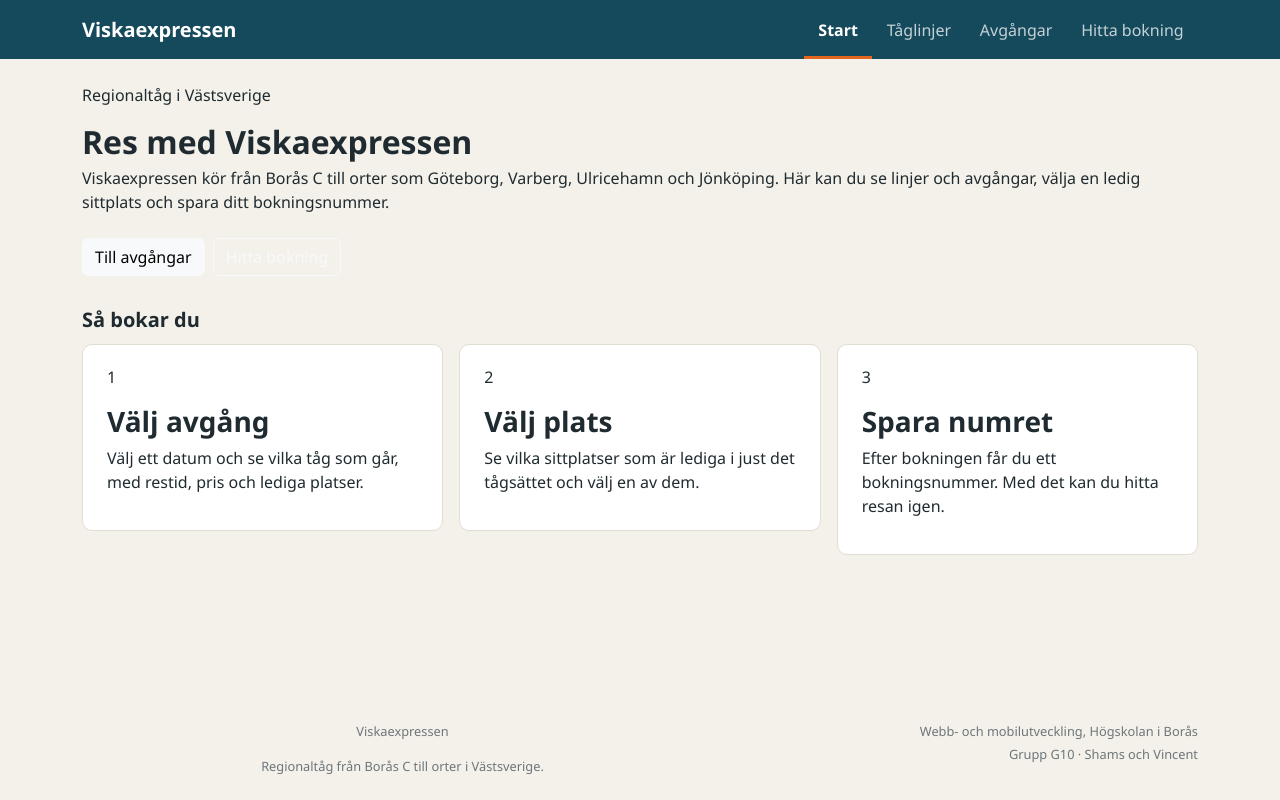
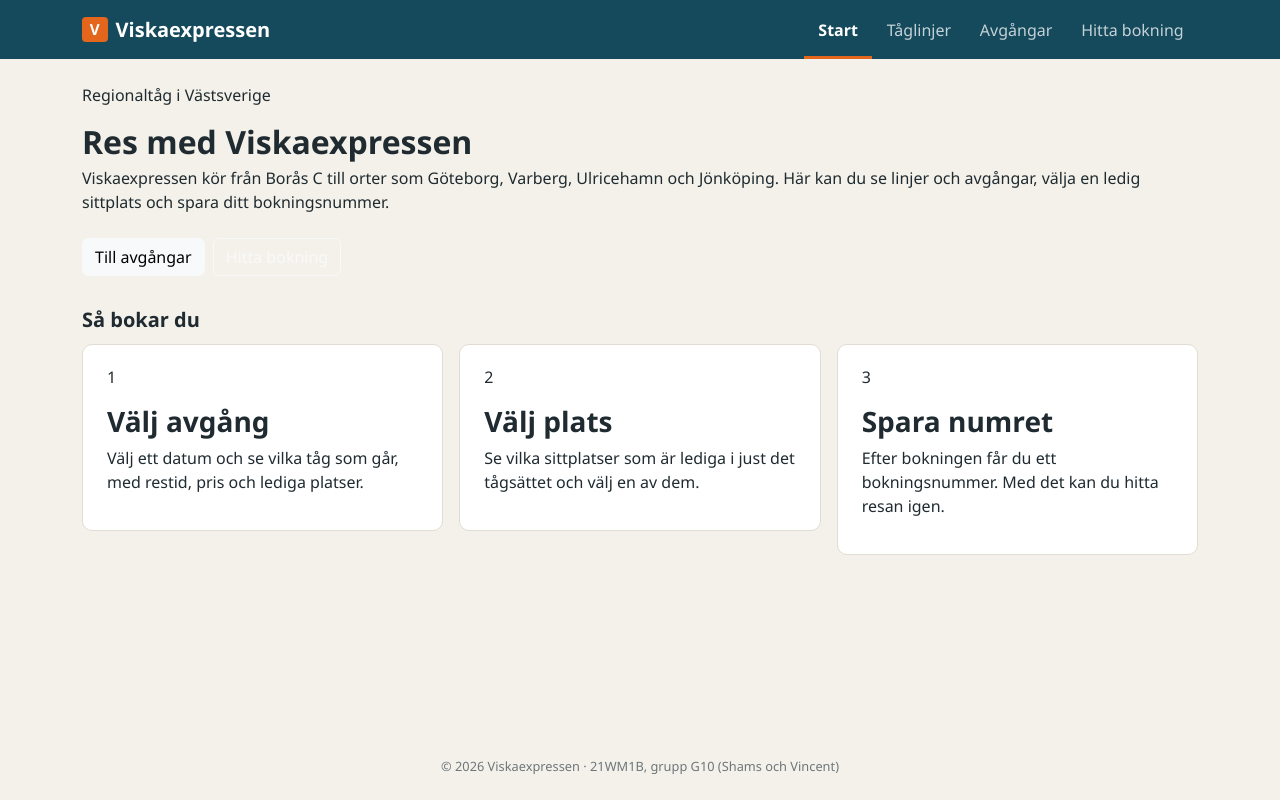
Before and after one commit to Shams421k/Webb-Lab-1-G10, an ASP.NET Core app: page / in a window 1280 px wide. Run offline with ASP.NET Core 8, Linux system fonts and the light colour scheme; style sheets or scripts are compiled from the project's sources; the project's own start-up code is not run, and a stand-in starts its controllers and pages.

Commit message:
Add logo and shorter footer

```diff
--- a/Viskaexpressen/Views/Shared/_Layout.cshtml
+++ b/Viskaexpressen/Views/Shared/_Layout.cshtml
@@ -23,7 +23,7 @@
     <header>
         <nav class="navbar navbar-expand-lg navbar-dark">
             <div class="container">
-                <a class="navbar-brand" asp-controller="Home" asp-action="Index">Viskaexpressen</a>
+                <a class="navbar-brand" asp-controller="Home" asp-action="Index"><span class="logga">V</span>Viskaexpressen</a>
                 <button class="navbar-toggler" type="button" data-bs-toggle="collapse" data-bs-target="#huvudmeny"
                         aria-controls="huvudmeny" aria-expanded="false" aria-label="Öppna menyn">
                     <span class="navbar-toggler-icon"></span>
@@ -61,16 +61,7 @@
 
     <footer class="site-footer">
         <div class="container">
-            <div class="row gy-3">
-                <div class="col-md-7">
-                    <p class="footer-namn">Viskaexpressen</p>
-                    <p class="mb-0">Regionaltåg från Borås C till orter i Västsverige.</p>
-                </div>
-                <div class="col-md-5 text-md-end">
-                    <p class="mb-1">Webb- och mobilutveckling, Högskolan i Borås</p>
-                    <p class="mb-0">Grupp G10 · Shams och Vincent</p>
-                </div>
-            </div>
+            &copy; 2026 Viskaexpressen · 21WM1B, grupp G10 (Shams och Vincent)
         </div>
     </footer>
 
```
